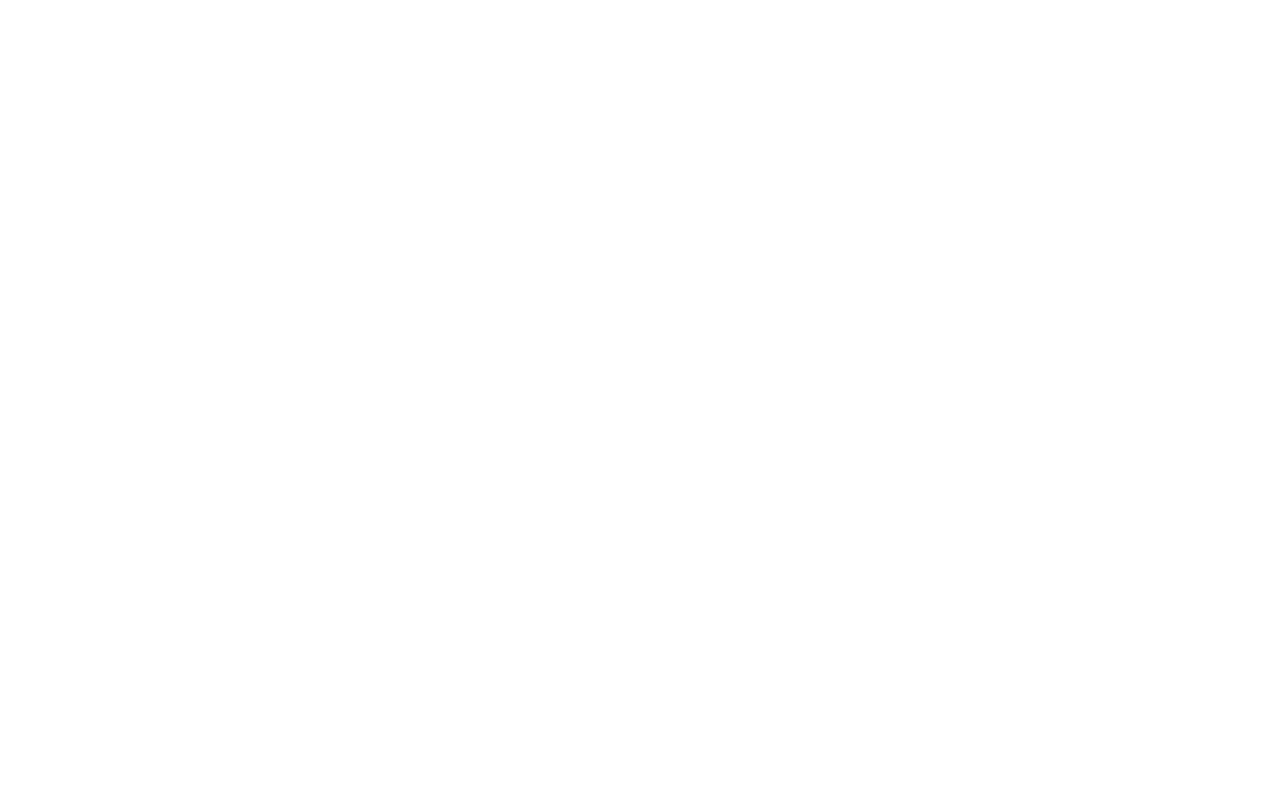
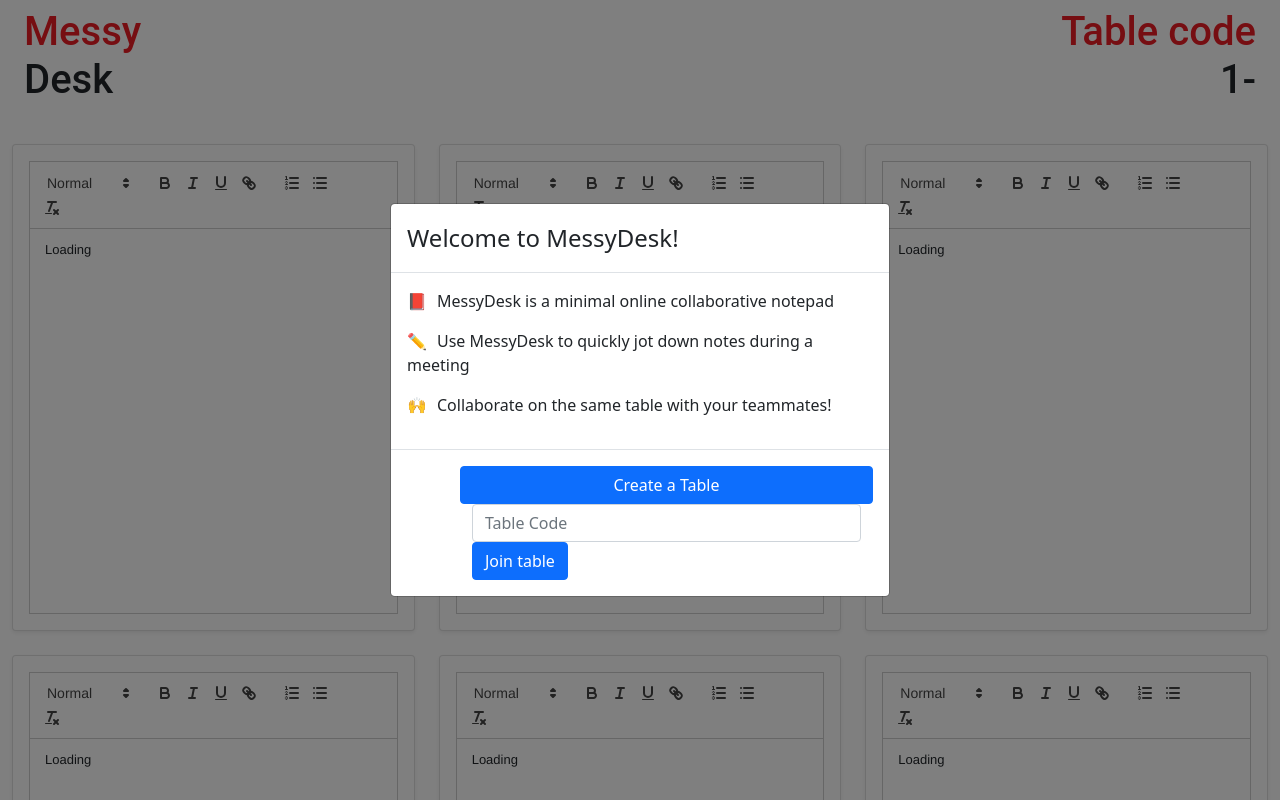
Before and after one commit to matthewyu23/messydesk-client, a React (Create React App) app: page /table/1/1 in a window 1280 px wide. Before the commit this address had no page. Shown: the top 800 px of the page. Built offline with nearby package versions, Linux system fonts and the light colour scheme; no server answers.

Commit message:
modal working

```diff
--- a/src/App.js
+++ b/src/App.js
@@ -4,7 +4,9 @@
   BrowserRouter as Router,
   Routes,
   Route,
-  Navigate
+  Navigate,
+  useNavigate,
+  useParams
 } from "react-router-dom";
 
 
@@ -16,15 +18,22 @@
 const App = () => {
 
 
+  // const {tableCode : tableId, show: b} = useParams();
+  // // console.log("new" + a);
+  // console.log("new" + b);
 
 
+  // extract params from url
+
+  // console.log("new:" + show);
 
   return (
   <Router>
     <Routes>
-      <Route path="/" element={<Navigate to={"/table/" + Math.floor(Math.random() * 10) + Math.floor(Math.random() * 10) + Math.floor(Math.random() * 10) + Math.floor(Math.random() * 10) + Math.floor(Math.random() * 10) + Math.floor(Math.random() * 10)} />} />
-      <Route path="/table">
-        <Route path=":tableCode" element={<AppElement />}/>
+      <Route path="/" element={<Navigate to={"/table/" + Math.floor(Math.random() * 10) + Math.floor(Math.random() * 10) + Math.floor(Math.random() * 10) + Math.floor(Math.random() * 10) + Math.floor(Math.random() * 10) + Math.floor(Math.random() * 10) + "/true"} />} />
+      <Route path="/table/:tableCode/:show" element={<AppElement/>}>
+
+
       </Route>
 
     </Routes>
--- a/src/AppElement.js
+++ b/src/AppElement.js
@@ -9,12 +9,14 @@
 import { Fragment } from 'react';
 import { Navigate } from 'react-router-dom';
 import { useParams } from 'react-router-dom';
+
+import {useNavigate} from 'react-router-dom';
 export default function AppElement() {
 
     var notes = (localStorage.getItem("notes")) ? JSON.parse(localStorage.getItem("notes")) : ["", "", "", "", "", ""];
     const [modalShow, setModalShow] = useState(true);
     const [tableCode, setTableCode] = useState("000000");
-    const {tableCode: tableId} = useParams();
+    const {tableCode: tableId, show: showFromParam} = useParams();
     const [socket, setSocket] = useState();
     const [quill0, setQuill0] = useState();
     const [quill1, setQuill1] = useState();
@@ -22,7 +24,12 @@
     const [quill3, setQuill3] = useState();
     const [quill4, setQuill4] = useState();
     const [quill5, setQuill5] = useState();
-    console.log(tableId)
+    console.log("haha" + tableId)
+    console.log("haha" + showFromParam)
+
+
+
+
 
 
     const saveToApp = (data) => {
@@ -62,17 +69,27 @@
     }, [socket, tableId, quill0, quill1, quill2, quill3, quill4, quill5]);
 
 
+    const navigate = useNavigate()
+    const joinTable = () => {
+        setModalShow(false);
+        console.log("new table code: " + tableCode)
+        navigate(`/table/${tableCode}/false`)
 
-    const joinTable = (c) => {
-        return <Navigate to={"/table/" + c} />
     }
+
+    const createTable = (c) => {
+        setModalShow(false);
+    }
+
 
 
 
 
     useEffect(() => {
 
+      // const s = io('http://localhost:3001')
       const s = io('https://messydesk.herokuapp.com/')
+
       setSocket(s);
       return () => {
         s.disconnect();
@@ -83,7 +100,7 @@
 
         <div className='container-fluid'>
 
-        {/* <MyModal show={modalShow} createTable={createTable} joinTable={joinTable}/> */}
+        <MyModal show={modalShow && !(showFromParam === 'false')} createTable={createTable} joinTable={joinTable} setTableCode={setTableCode}/>
           <Navbar bg="none" expand={false}>
             <Container fluid>
               {/* <img src={messydesk} className='.img-thumbnail'/> */}
--- a/src/components/MyModal.js
+++ b/src/components/MyModal.js
@@ -2,6 +2,7 @@
 import Modal from 'react-bootstrap/Modal';
 import Button from 'react-bootstrap/Button';
 import "bootstrap/dist/css/bootstrap.min.css";
+import { Form } from 'react-bootstrap';
 
 const MyModal = (props) => {
     return (
@@ -17,10 +18,19 @@
 
           </Modal.Body>
           <Modal.Footer>
+            <div className="row">
+
 
             <Button  className="padded" onClick={props.createTable}>Create a Table</Button>
+            <Form>
 
-            <Button  className="padded" onClick={props.joinTable}>Join a Table</Button>
+            <Form.Control type="number" placeholder="Table Code" onChange={e => {props.setTableCode(e.target.value)}}/>
+            <Button variant="primary" type="submit" onClick={props.joinTable}>
+              Join table
+            </Button>
+            </Form>
+            {/* <Button  className="padded" onClick={props.joinTable}>Join a Table</Button> */}
+            </div>
 
           </Modal.Footer>
         </Modal>
```
